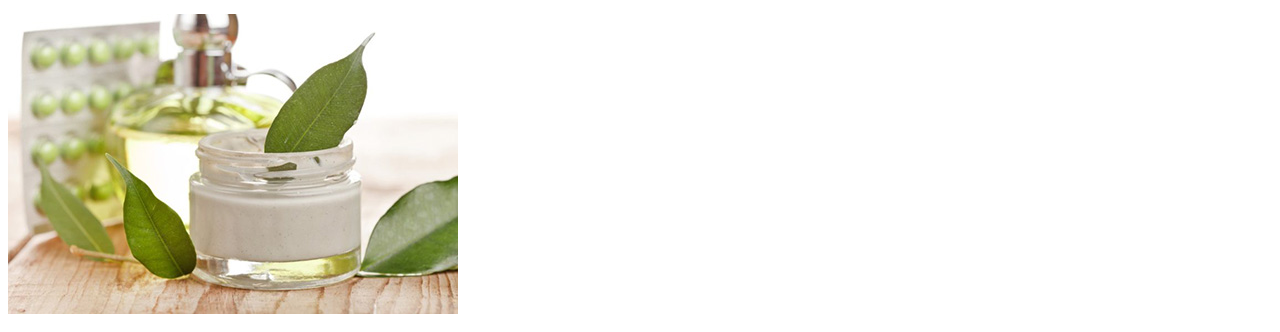
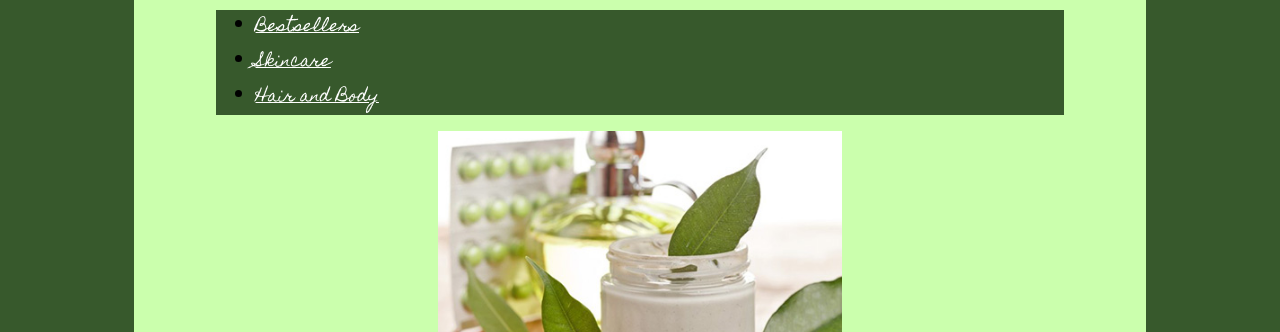
Before and after one commit to mccox52/css, a plain HTML site: page cssstylesheets/skincare.html in a window 1280 px wide. Shown: the part 204-536 px from the top of the page. Drawn offline with Linux system fonts and the light colour scheme.

Commit message:
Update skincare.html

```diff
--- a/cssstylesheets/skincare.html
+++ b/cssstylesheets/skincare.html
@@ -11,7 +11,7 @@
 
 <head>
 	<title>Skincare</title>
-	<link rel="stylesheet" type="stylesheet" href="stylesheet.css">
+	<link rel="stylesheet" href="stylesheet.css">
 	<link href="https://fonts.googleapis.com/css?family=Josefin+Slab" rel="stylesheet">
 	<link href="https://fonts.googleapis.com/css?family=Homemade+Apple" rel="stylesheet">
 </head>
```
